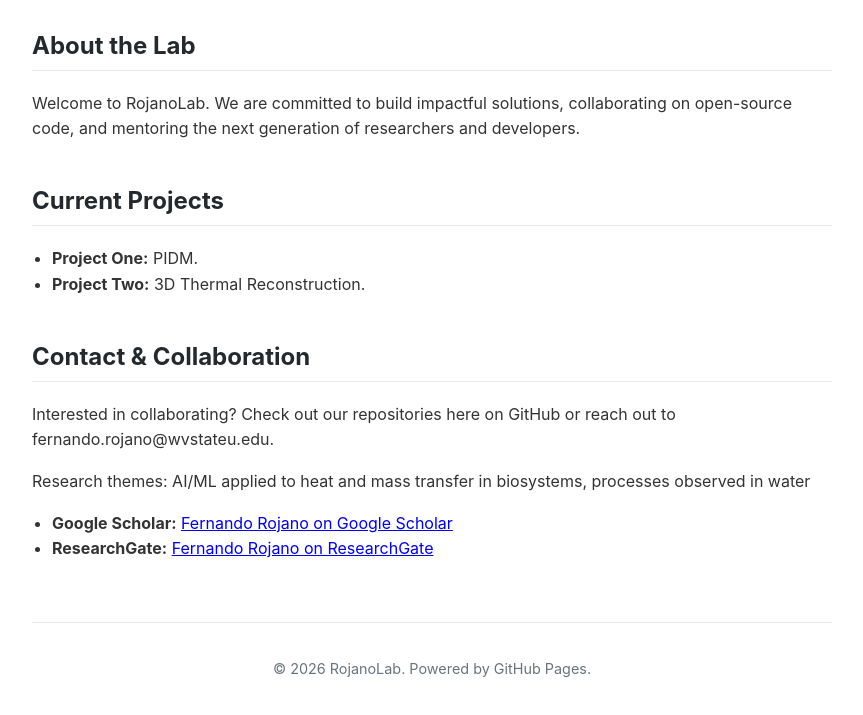
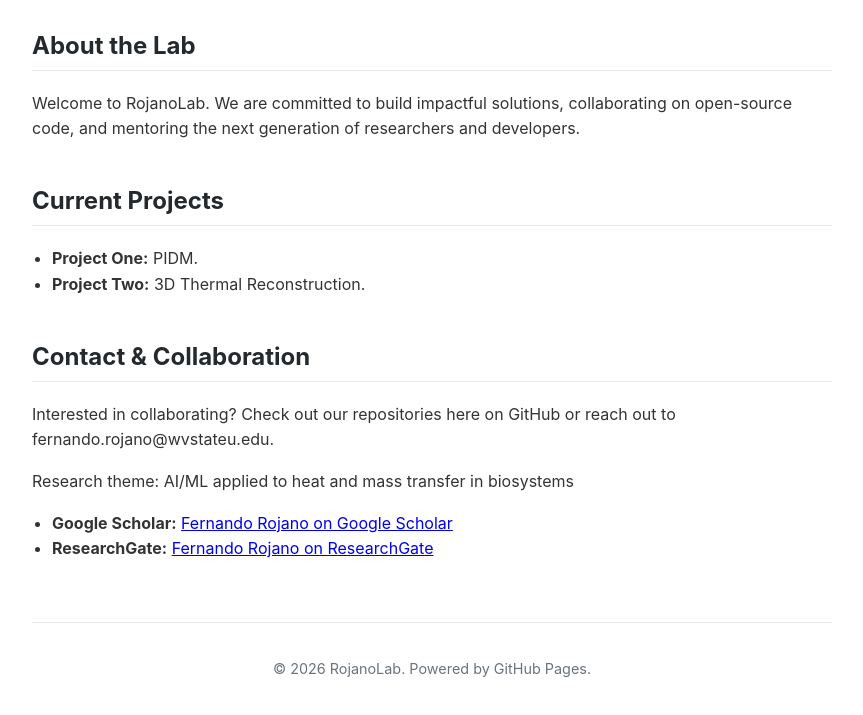
Before and after one commit to RojanoLab/rojanolab.github.io, a plain HTML site: page index.html in a window 1280 px wide. Shown: the part 173-888 px from the top of the page, without its empty margins (208-1071 px from the left). Drawn offline with Linux system fonts and the light colour scheme.

Commit message:
Fix research theme wording in contact section

```diff
--- a/index.html
+++ b/index.html
@@ -49,7 +49,7 @@
     <section id="contact">
         <h2>Contact & Collaboration</h2>
         <p>Interested in collaborating? Check out our repositories here on GitHub or reach out to fernando.rojano@wvstateu.edu.</p>
-        <p>Research themes: AI/ML applied to heat and mass transfer in biosystems, processes observed in water </p>
+        <p>Research theme: AI/ML applied to heat and mass transfer in biosystems </p>
         <ul>
             <li>
                 <strong>Google Scholar:</strong>
```
